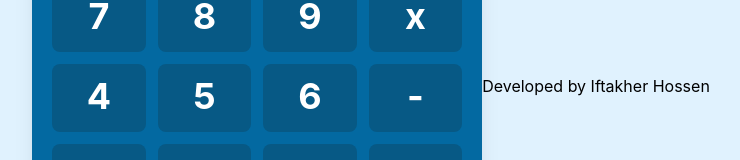
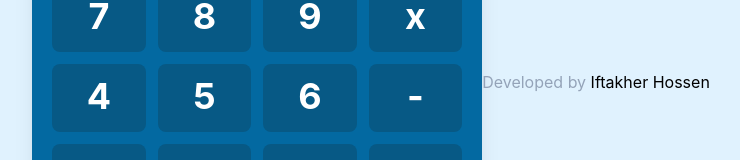
Before and after one commit to iftakherhossen/react-calculator, a React (Create React App) app: page / in a window 1280 px wide. Shown: the part 324-484 px from the top of the page, without its empty margins (269-1009 px from the left). Built offline with nearby package versions, Linux system fonts and the light colour scheme.

Commit message:
Update Footer.jsx

```diff
--- a/src/Components/Footer.jsx
+++ b/src/Components/Footer.jsx
@@ -2,8 +2,8 @@ import React from 'react';
 
 const Footer = () => {
     return (
-        <footer className="mt-5 text-center">
-            <p className="text-black text-md">Developed by <a href="https://iftakher-hossen.vercel.app/" target="_blank" className="text-decoration-none text-black">Iftakher Hossen</a></p>
+        <footer className="mt-3 text-center">
+            <p className="text-slate-400 text-md">Developed by <a href="https://iftakher-hossen.vercel.app/" target="_blank" className="text-decoration-none text-black">Iftakher Hossen</a></p>
         </footer>
     )
 }
```
